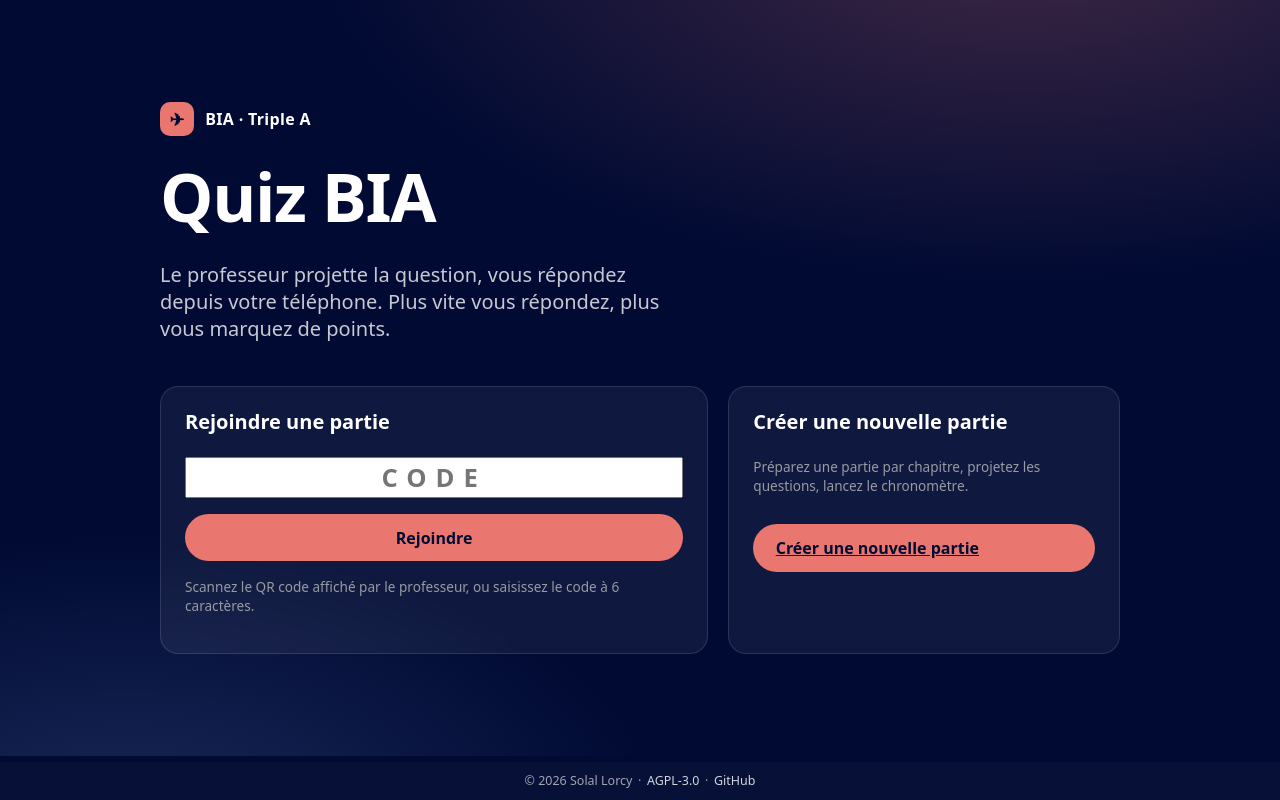
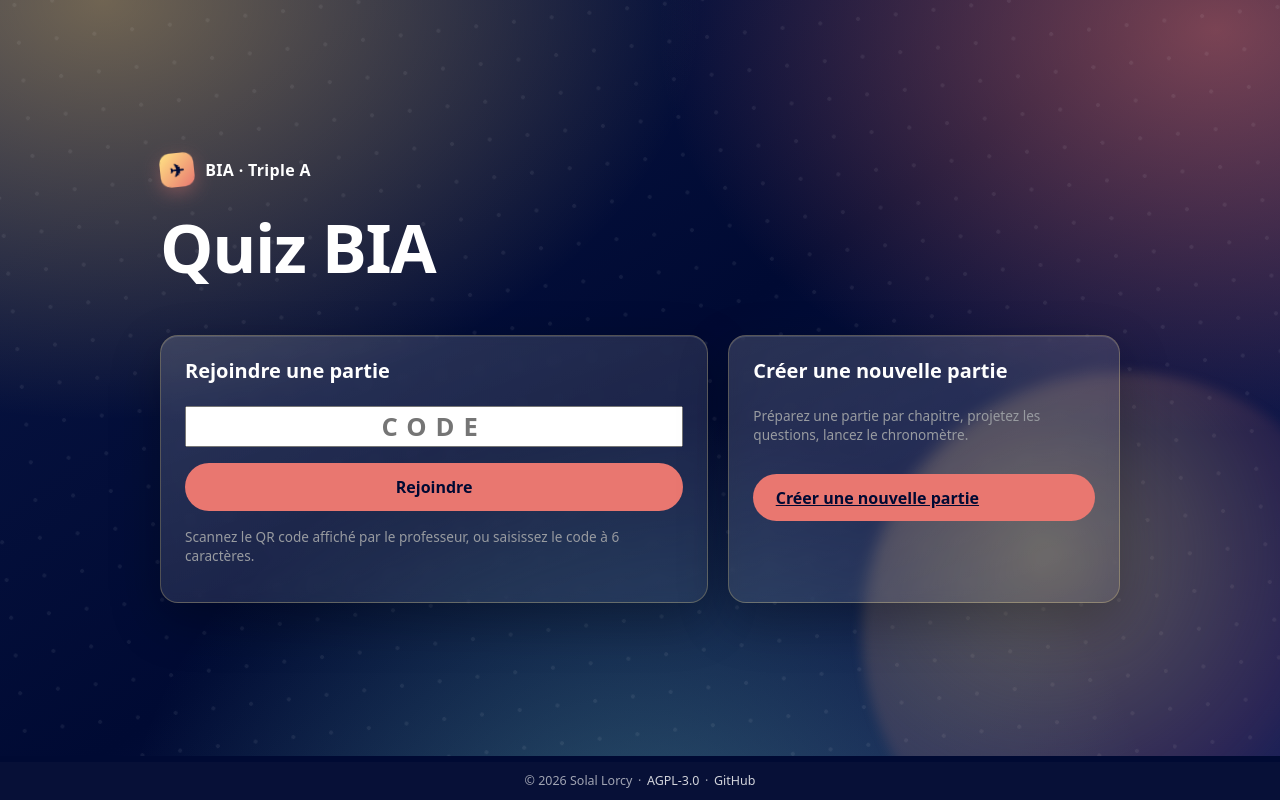
Before and after one commit to Villemarque/bia-quiz, a Svelte app in the folder frontend/: page / in a window 1280 px wide. Built offline with nearby package versions, Linux system fonts and the light colour scheme; no server answers; a web font is replaced by a local one.

Commit message:
Brighten landing and quiz backgrounds

```diff
--- a/frontend/src/app.css
+++ b/frontend/src/app.css
@@ -198,40 +198,86 @@ label {
   width: 34px;
   height: 34px;
   border-radius: 10px;
-  background: var(--coral);
+  background: linear-gradient(135deg, var(--gold), var(--coral));
+  box-shadow: 0 6px 18px rgba(233, 119, 112, 0.35);
   display: grid;
   place-items: center;
   color: var(--navy);
   font-size: 1.1rem;
+  transform: rotate(-6deg);
 }
 
 .landing {
   min-height: calc(100vh - 2.75rem);
   min-height: calc(100dvh - 2.75rem);
+  position: relative;
+  overflow: hidden;
   display: grid;
   place-items: center;
   padding: 2rem 1rem;
   background:
-    radial-gradient(1200px 600px at 80% -10%, rgba(233, 119, 112, 0.28), transparent 60%),
-    radial-gradient(900px 500px at 10% 110%, rgba(143, 179, 255, 0.18), transparent 60%),
-    var(--navy);
+    radial-gradient(1000px 700px at 8% 0%, rgba(255, 209, 102, 0.42), transparent 60%),
+    radial-gradient(900px 650px at 95% 4%, rgba(233, 119, 112, 0.52), transparent 62%),
+    radial-gradient(800px 700px at 50% 115%, rgba(111, 211, 192, 0.32), transparent 65%),
+    linear-gradient(145deg, #0a1746 0%, #000a33 50%, #141d55 100%);
+}
+
+.landing::before {
+  content: '';
+  position: absolute;
+  inset: -10%;
+  background-image: radial-gradient(circle, rgba(255, 255, 255, 0.22) 1.6px, transparent 2.2px);
+  background-size: 38px 38px;
+  opacity: 0.28;
+  pointer-events: none;
+  transform: rotate(-7deg);
+  animation: landing-drift 24s ease-in-out infinite alternate;
+}
+
+.landing::after {
+  content: '';
+  position: absolute;
+  right: -8%;
+  bottom: -18%;
+  width: min(46vw, 520px);
+  aspect-ratio: 1;
+  border-radius: 50%;
+  background: radial-gradient(
+    circle at 35% 35%,
+    rgba(255, 228, 132, 0.35),
+    rgba(233, 119, 112, 0.12) 55%,
+    transparent 70%
+  );
+  filter: blur(6px);
+  pointer-events: none;
 }
 
 .landing-inner {
+  position: relative;
+  z-index: 1;
   width: min(960px, 100%);
   display: grid;
   gap: 1.5rem;
 }
 
+@keyframes landing-drift {
+  from {
+    transform: translate3d(-1.5%, -1%, 0) rotate(-7deg);
+  }
+  to {
+    transform: translate3d(1.5%, 1%, 0) rotate(-5deg);
+  }
+}
+
+@media (prefers-reduced-motion: reduce) {
+  .landing::before {
+    animation: none;
+  }
+}
+
 .landing h1 {
   font-size: clamp(2.4rem, 6vw, 4.2rem);
   letter-spacing: -0.02em;
-}
-
-.landing .lead {
-  font-size: clamp(1rem, 2vw, 1.25rem);
-  color: rgba(255, 255, 255, 0.78);
-  max-width: 46ch;
 }
 
 .landing-grid {
@@ -247,11 +293,14 @@ label {
 }
 
 .join-card {
-  background: rgba(255, 255, 255, 0.06);
-  border: 1px solid rgba(255, 255, 255, 0.12);
+  background: linear-gradient(160deg, rgba(255, 255, 255, 0.16), rgba(255, 255, 255, 0.07));
+  border: 1px solid rgba(255, 228, 132, 0.26);
   border-radius: var(--radius);
   padding: 1.5rem;
   backdrop-filter: blur(6px);
+  box-shadow:
+    0 18px 50px rgba(0, 0, 0, 0.28),
+    inset 0 1px 0 rgba(255, 255, 255, 0.12);
 }
 
 .join-card h2 {
@@ -595,7 +644,9 @@ label {
   padding: 1rem;
   gap: 0.9rem;
   background:
-    radial-gradient(700px 400px at 50% 0%, rgba(233, 119, 112, 0.22), transparent 60%),
+    radial-gradient(700px 500px at 50% -10%, rgba(233, 119, 112, 0.38), transparent 60%),
+    radial-gradient(600px 500px at 0% 110%, rgba(255, 209, 102, 0.2), transparent 60%),
+    radial-gradient(700px 500px at 100% 110%, rgba(111, 211, 192, 0.2), transparent 60%),
     var(--navy);
 }
 
--- a/frontend/src/routes/+page.svelte
+++ b/frontend/src/routes/+page.svelte
@@ -20,10 +20,6 @@
 
     <div>
       <h1>Quiz BIA</h1>
-      <p class="lead">
-        Le professeur projette la question, vous répondez depuis votre téléphone.
-        Plus vite vous répondez, plus vous marquez de points.
-      </p>
     </div>
 
     <div class="landing-grid">
```
